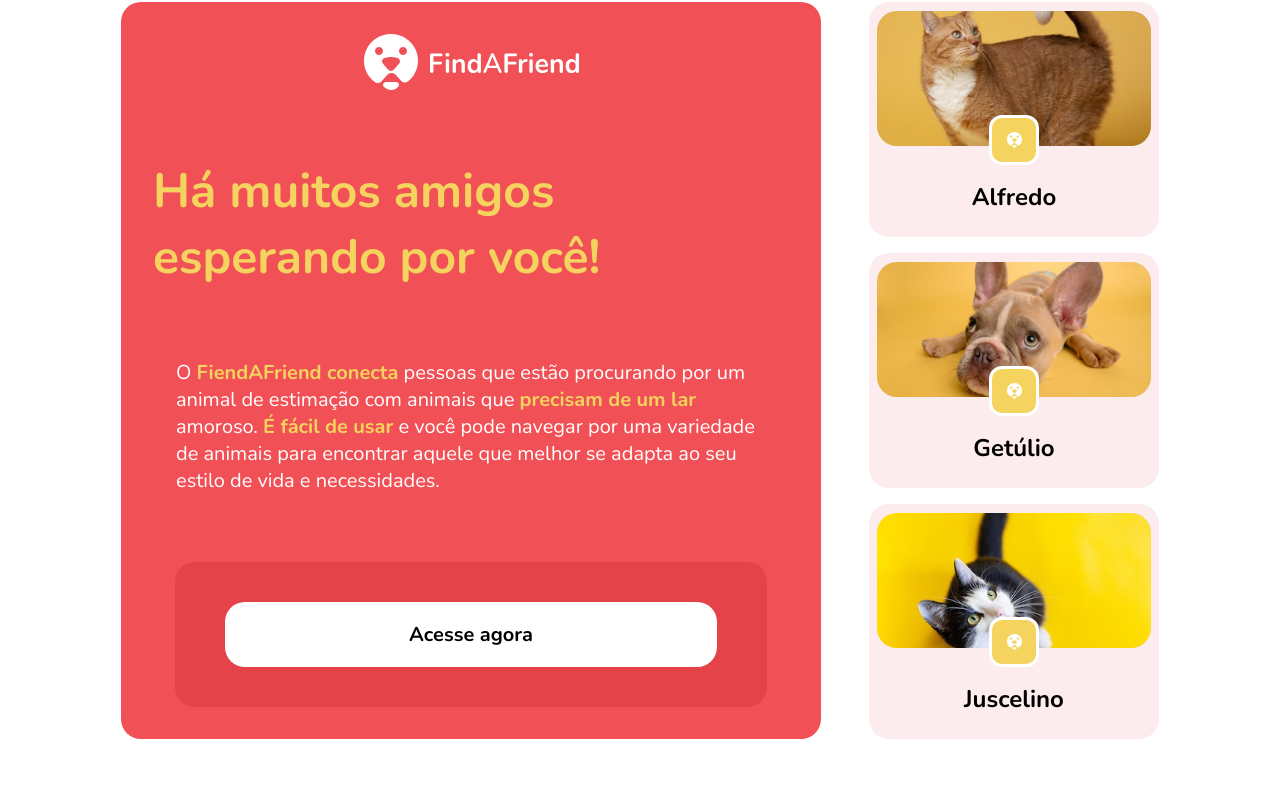
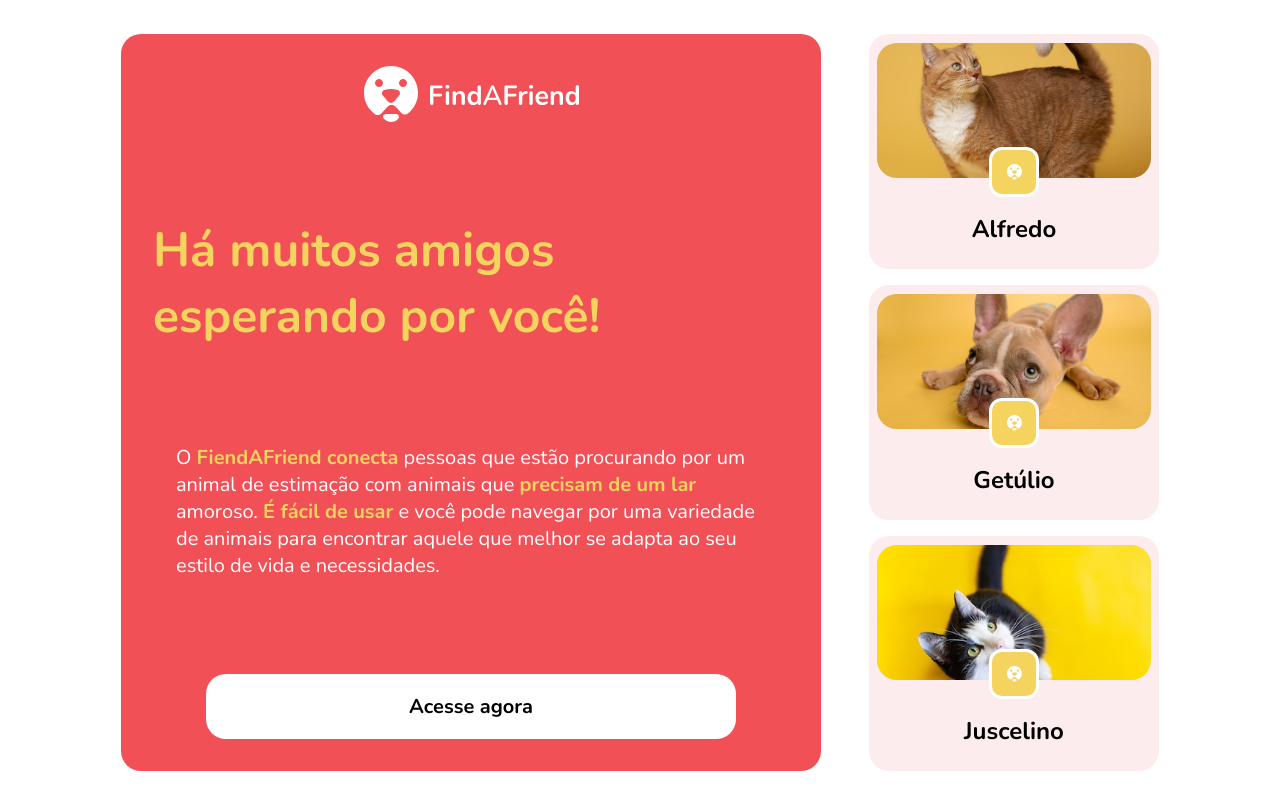
Before and after one commit to erickmarquesc/FindAFriend, a Next.js app: page / in a window 1280 px wide. Shown: the part 1476-2279 px from the top of the page. Before the commit the page ends 2247 px from the top, so only its background shows below. Built offline with nearby package versions, Linux system fonts and the light colour scheme.

Commit message:
refactor: :art: format of the code

```diff
--- a/src/components/ButtonCT/index.tsx
+++ b/src/components/ButtonCT/index.tsx
@@ -1,13 +1,11 @@
-import { ContainerButtonCT } from "./styles";
+import { Button } from "./styles";
 import { Nunito } from 'next/font/google'
 const nunito = Nunito({ subsets: ['latin'] })
 
 export function ButtonCT() {
   return (
-    <ContainerButtonCT className={`${nunito.className}`}>
-      <button>
+      <Button>
         Acesse agora
-      </button>
-    </ContainerButtonCT>
+      </Button>
   )
 }
--- a/src/components/ButtonCT/styles.ts
+++ b/src/components/ButtonCT/styles.ts
@@ -9,7 +9,15 @@ export const ContainerButtonCT = styled.div`
   padding: 40px 50px 40px 50px;
   border-radius: 20px;
 
-  button{
+
+
+  @media (max-width: 1000px){
+    width: 100%;
+  }
+`;
+
+export const Button = styled.button`
+
     all: unset;
 
     width: 30.75rem;
@@ -34,9 +42,5 @@ export const ContainerButtonCT = styled.div`
     @media (max-width: 1000px){
       width: 20rem;
     }
-  }
 
-  @media (max-width: 1000px){
-    width: 100%;
-  }
 `;
--- a/src/components/Home/Footer/index.tsx
+++ b/src/components/Home/Footer/index.tsx
@@ -1,6 +1,8 @@
 import { ButtonCT } from "@/components/ButtonCT";
 import { FooterContainer } from "./styles";
-
+import { ContainerButtonCT } from "@/components/ButtonCT/styles";
+import { Nunito } from 'next/font/google'
+const nunito = Nunito({ subsets: ['latin'] })
 export function Footer() {
   return (
     <FooterContainer>
@@ -8,7 +10,9 @@ export function Footer() {
         Encontre o animal de estimação ideal
         para seu estilo de vida!
       </p>
+      <ContainerButtonCT className={`${nunito.className}`}>
       <ButtonCT />
+      </ContainerButtonCT>
     </FooterContainer>
   )
 }
--- a/src/components/Home/Main/index.tsx
+++ b/src/components/Home/Main/index.tsx
@@ -9,10 +9,10 @@ import Pet from "../../../assets/pet.svg";
 import PetII from "../../../assets/petII.svg";
 import PetIII from "../../../assets/petIII.svg";
 
-import { Nunito } from 'next/font/google'
 import { ContentMain } from "../container";
 import { ButtonCT } from "@/components/ButtonCT";
 import { CardPet } from "./CardPets/CardPet";
+import { Nunito } from 'next/font/google'
 const nunito = Nunito({ subsets: ['latin'] })
 
 export function Main() {
--- a/src/components/Home/container.ts
+++ b/src/components/Home/container.ts
@@ -25,6 +25,7 @@ export const ContainerMain = styled.div`
   color: var(--textColorSecundary);
   display: flex;
   flex-direction: column;
+  gap: 2rem;
 `;
 
 export const ContentMain = styled.div`
@@ -41,7 +42,7 @@ export const ContentMain = styled.div`
 
   .infoCT{
     background-color: var(--backgroundSecundary);
-    max-width: 700px;
+    max-width: 43.75rem;
     padding: 2rem;
     border-radius: 20px;
     display: flex;
@@ -52,18 +53,30 @@ export const ContentMain = styled.div`
     justify-content: space-between;
 
     h1{
-      font-size: 48px;
+      font-size: 3rem;
       color: #F4D35E;
       font-weight: bold;
     }
 
     p{
-      font-size: 20px;
-      max-width: 590px;
+      font-size: 1.25rem;
+      max-width: 36.875rem;
 
       strong{
       color: #F4D35E;
       font-weight: bold;
+      }
+    }
+
+    @media (max-width: 1000px){
+      h1{
+        font-size: 2rem;
+        width: 19rem;
+      }
+
+      p{
+        font-size: 1rem;
+        text-align: center;
       }
     }
   }
```
